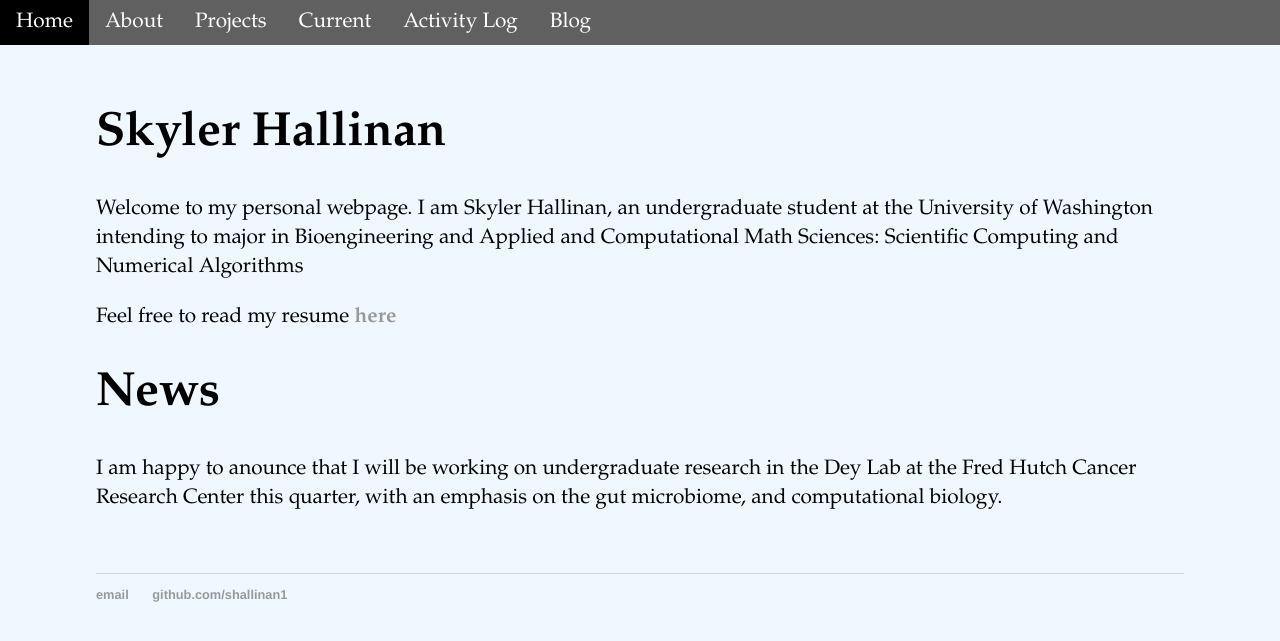
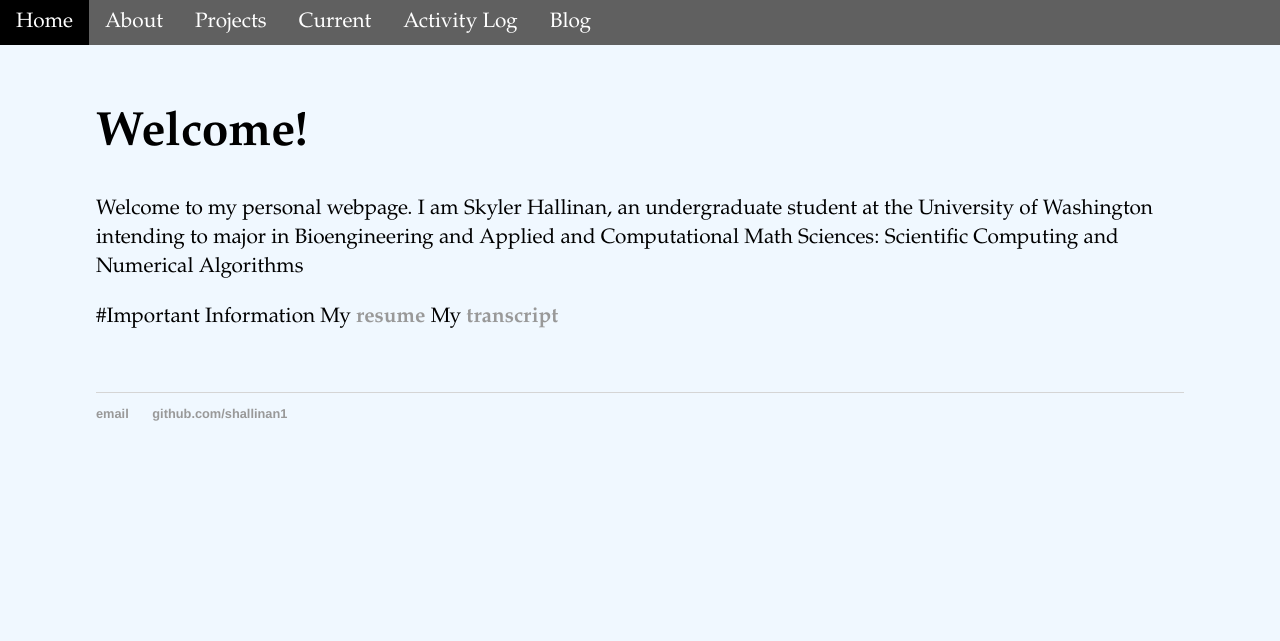
Before and after one commit to shallinan1/shallinan1.github.io, a Jekyll site: the page built from index.md, in a window 1280 px wide. Shown: the top 641 px of the page. Built offline with Jekyll 4.4.1, drawn with Linux system fonts in a browser that asks for light colours.

Commit message:
Update Homepage

```diff
--- a/index.md
+++ b/index.md
@@ -3,11 +3,9 @@ layout: home
 title: Home
 ---
 
-# Skyler Hallinan
-
+# Welcome!
 Welcome to my personal webpage. I am Skyler Hallinan, an undergraduate student at the University of Washington intending to major in Bioengineering and Applied and Computational Math Sciences: Scientific Computing and Numerical Algorithms
 
-Feel free to read my resume <a href="/assets/official/Hallinan_Skyler_Resume.pdf" target = "_blank"><b>here</b></a>
-# News
-
-I am happy to anounce that I will be working on undergraduate research in the Dey Lab at the Fred Hutch Cancer Research Center this quarter, with an emphasis on the gut microbiome, and computational biology.
+#Important Information
+My <a href="/assets/official/Hallinan_Skyler_Resume.pdf" target = "_blank"><b>resume</b></a>
+My <a href="/assets/official/UWUnofficialTranscript.pdf" target = "_blank"><b>transcript</b></a>
```
Also changed, not shown: 1 other file.
